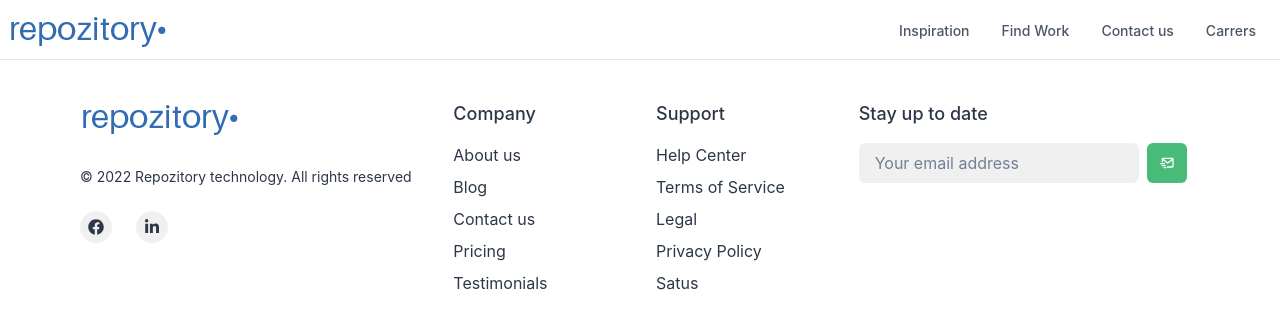
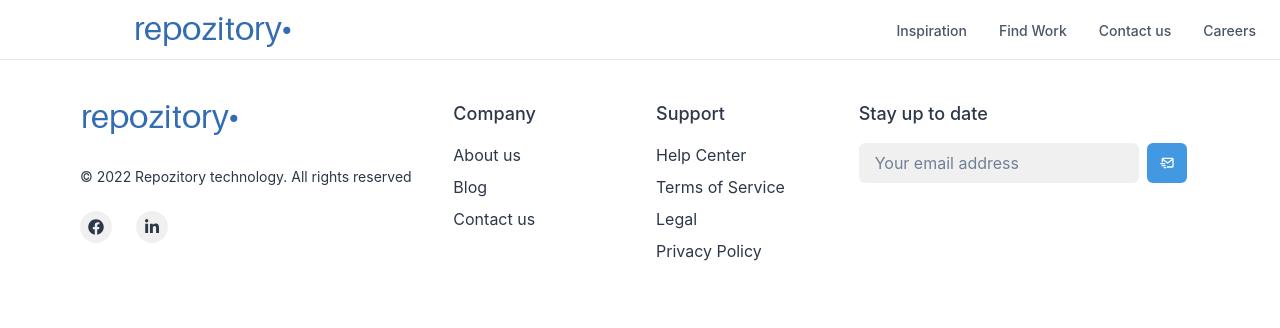
Before and after one commit to richarepo/repozitory-web, a Next.js app: page /src/components/Footer in a window 1280 px wide. Shown: the top 328 px of the page. Built offline with nearby package versions, Linux system fonts and the light colour scheme.

Commit message:
Fixed some spelling mistakes

```diff
--- a/helpers/constant.ts
+++ b/helpers/constant.ts
@@ -1,12 +1,12 @@
-import VisiblyLogo from "../assets/logo/visibly.png";
 import FreeWireLogo from "../assets/logo/freewire.png";
+import SizeyLogo from "../assets/logo/sizey.png";
 import FlhLogo from "../assets/logo/flh.png";
 import CrayPayLogo from "../assets/logo/craypay.png";
 import { ChatIcon, CheckCircleIcon, SunIcon, TimeIcon, ViewIcon } from "@chakra-ui/icons";
 
 export const WHY_ORGANISATION_OPTIONS = [
   {
-    logo: VisiblyLogo,
+    logo: SizeyLogo,
     logoWidth: 110,
     bgColor: '#b1e2bf',
     title: "Software that digitize the eye test within five minutes",
--- a/pages/src/components/Footer.tsx
+++ b/pages/src/components/Footer.tsx
@@ -93,8 +93,6 @@ export default function Footer() {
             <Link href={"#"}>About us</Link>
             <Link href={"#"}>Blog</Link>
             <Link href={"#"}>Contact us</Link>
-            <Link href={"#"}>Pricing</Link>
-            <Link href={"#"}>Testimonials</Link>
           </Stack>
           <Stack align={"flex-start"}>
             <ListHeader>Support</ListHeader>
@@ -102,7 +100,6 @@ export default function Footer() {
             <Link href={"#"}>Terms of Service</Link>
             <Link href={"#"}>Legal</Link>
             <Link href={"#"}>Privacy Policy</Link>
-            <Link href={"#"}>Satus</Link>
           </Stack>
           <Stack align={"flex-start"}>
             <ListHeader>Stay up to date</ListHeader>
@@ -116,10 +113,10 @@ export default function Footer() {
                 }}
               />
               <IconButton
-                bg={useColorModeValue("green.400", "green.800")}
+                bg={useColorModeValue("blue.400", "blue.800")}
                 color={useColorModeValue("white", "gray.800")}
                 _hover={{
-                  bg: "green.600",
+                  bg: "blue.600",
                 }}
                 aria-label="Subscribe"
                 icon={<BiMailSend />}
--- a/pages/src/components/Header.tsx
+++ b/pages/src/components/Header.tsx
@@ -40,7 +40,7 @@ export default function Header() {
         borderColor={useColorModeValue("gray.200", "gray.900")}
         align={"center"}
       >
-        <Flex flex={{ base: 1, md: "auto" }} ml={{ base: -2 }}>
+        <Flex pl="10%" flex={{ base: 1, md: "auto" }} ml={{ base: -2 }}>
           <Image src={RepozitoryLogo} layout="intrinsic" alt="repozitory" />
         </Flex>
         <Flex
@@ -265,7 +265,7 @@ const NAV_ITEMS: Array<NavItem> = [
     href: "#",
   },
   {
-    label: "Carrers",
+    label: "Careers",
     href: "#",
   },
 ];
--- a/pages/src/components/organisations/WhyOrganisation.tsx
+++ b/pages/src/components/organisations/WhyOrganisation.tsx
@@ -16,7 +16,7 @@ const WhyOrganisation = () => {
       </Text>
       <Text color="#3d3d3d" fontSize="20px">
         Discover the many ways in which our clients have embraced the benefits
-        of Simform way of engineering.
+        of our way of engineering.
       </Text>
       <Grid mt="5%" px="5%" templateColumns="repeat(2, 1fr)" gap={6}>
         {WHY_ORGANISATION_OPTIONS.map(
```
Also changed, not shown: assets/logo/sizey.png (added), assets/logo/visibly.png (deleted).
